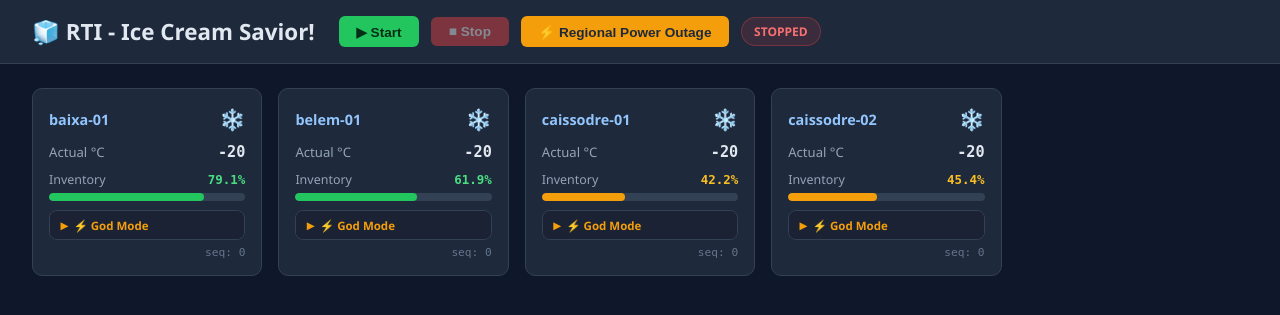
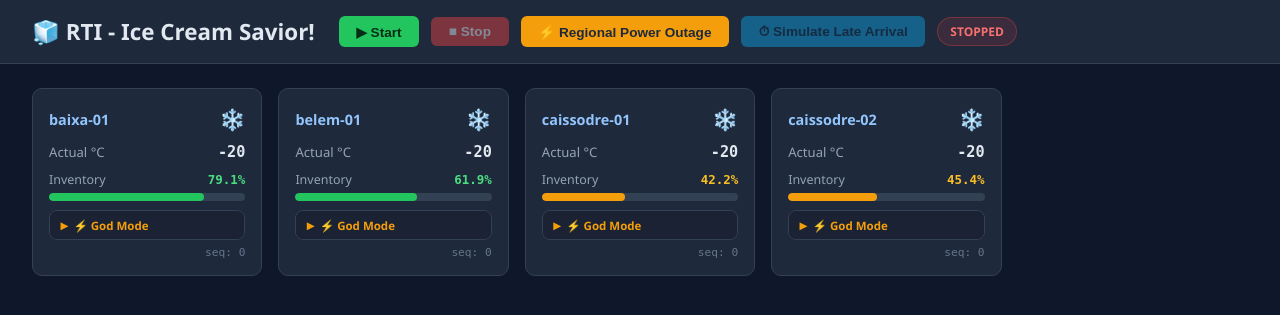
Before and after one commit to silasmendes/rti-ice-cream-savior, a Flask app: page / in a window 1280 px wide. Shown: the top 315 px of the page. Run offline with Flask 3, Linux system fonts and the light colour scheme.

Commit message:
feat: simulate late-arriving telemetry

```diff
--- a/app.py
+++ b/app.py
@@ -94,10 +94,39 @@
 freezers = build_freezers(CFG)
 
 sim_lock = threading.Lock()
+eventhub_lock = threading.Lock()
 sim_running = False
 sim_thread = None
 sim_interval = CFG["telemetryIntervalSeconds"]
 demo_run_id = None
+late_arrival_active = False
+late_arrival_started_at = None
+late_arrival_messages = []
+
+
+def send_eventhub_batch(messages):
+    """Send as many messages as fit in one Event Hub batch."""
+    batch = eh_producer.create_batch()
+    batch_size = 0
+    for message in messages:
+        try:
+            batch.add(EventData(json.dumps(message)))
+        except ValueError:
+            if batch_size == 0:
+                raise
+            break
+        batch_size += 1
+
+    eh_producer.send_batch(batch)
+    return batch_size
+
+
+def send_eventhub_messages(messages):
+    """Send messages in Event Hub-sized batches."""
+    sent_count = 0
+    while sent_count < len(messages):
+        sent_count += send_eventhub_batch(messages[sent_count:])
+    return sent_count
 
 
 def generate_telemetry():
@@ -325,16 +354,23 @@
 
             messages.append(message)
 
-        # Send batch to Event Hub
+        # Send to Event Hub, or hold messages to simulate a disconnected producer.
         if eh_producer and messages and CFG.get("enableEventHub", True):
-            try:
-                batch = eh_producer.create_batch()
-                for msg in messages:
-                    batch.add(EventData(json.dumps(msg)))
-                eh_producer.send_batch(batch)
-                print(f"[EventHub] Sent {len(messages)} events")
-            except Exception as exc:
-                print(f"[EventHub] Error sending batch: {exc}")
+            with eventhub_lock:
+                with sim_lock:
+                    hold_messages = late_arrival_active
+                    if hold_messages:
+                        late_arrival_messages.extend(messages)
+                        queued_count = len(late_arrival_messages)
+
+                if hold_messages:
+                    print(f"[EventHub] Late arrival active: {queued_count} events queued")
+                else:
+                    try:
+                        sent_count = send_eventhub_messages(messages)
+                        print(f"[EventHub] Sent {sent_count} events")
+                    except Exception as exc:
+                        print(f"[EventHub] Error sending batch: {exc}")
 
         # Sleep in small increments so we can stop quickly
         elapsed = 0.0
@@ -361,6 +397,12 @@
                 "running": sim_running,
                 "interval": sim_interval,
                 "demoRunId": demo_run_id,
+                "eventHubConfigured": bool(
+                    eh_producer and CFG.get("enableEventHub", True)
+                ),
+                "lateArrivalActive": late_arrival_active,
+                "lateArrivalStartedAt": late_arrival_started_at,
+                "lateArrivalQueuedCount": len(late_arrival_messages),
             }
         )
 
@@ -391,6 +433,60 @@
         for f in freezers.values():
             f["powerState"] = state
     return jsonify({"powerState": state})
+
+
+@app.route("/api/late-arrival", methods=["POST"])
+def set_late_arrival():
+    global late_arrival_active, late_arrival_started_at
+    data = request.get_json(force=True)
+    active = bool(data.get("active"))
+
+    if active and (not eh_producer or not CFG.get("enableEventHub", True)):
+        return jsonify({"error": "Event Hub is not configured or is disabled"}), 503
+
+    with eventhub_lock:
+        if active:
+            with sim_lock:
+                if not late_arrival_active:
+                    late_arrival_started_at = datetime.now(timezone.utc).isoformat()
+                late_arrival_active = True
+                queued_count = len(late_arrival_messages)
+                started_at = late_arrival_started_at
+            return jsonify({
+                "active": True,
+                "startedAt": started_at,
+                "queuedCount": queued_count,
+            })
+
+        if not eh_producer:
+            return jsonify({"error": "Event Hub is not configured"}), 503
+
+        try:
+            while True:
+                with sim_lock:
+                    pending_messages = list(late_arrival_messages)
+                if not pending_messages:
+                    with sim_lock:
+                        late_arrival_active = False
+                        late_arrival_started_at = None
+                    break
+
+                sent_count = send_eventhub_batch(pending_messages)
+                with sim_lock:
+                    del late_arrival_messages[:sent_count]
+                print(f"[EventHub] Flushed {sent_count} late-arrival events")
+        except Exception as exc:
+            print(f"[EventHub] Error flushing late-arrival events: {exc}")
+            with sim_lock:
+                queued_count = len(late_arrival_messages)
+            return jsonify({
+                "error": "Unable to flush late-arrival events",
+                "active": True,
+                "startedAt": late_arrival_started_at,
+                "queuedCount": queued_count,
+            }), 502
+
+    return jsonify({"active": False, "startedAt": None, "queuedCount": 0})
 
 
 @app.route("/api/interval", methods=["PATCH"])
--- a/templates/index.html
+++ b/templates/index.html
@@ -25,6 +25,15 @@
 .btn-outage:hover{background:#d97706}
 .btn-outage.active{background:#dc2626;color:#fff}
 .btn-outage.active:hover{background:#b91c1c}
+.btn-late{background:#0ea5e9;color:#082f49}
+.btn-late:hover{background:#0284c7;color:#fff}
+.btn-late.active{background:#f59e0b;color:#1e293b}
+.btn-late.active:hover{background:#d97706}
+.btn-late:disabled{opacity:.45;cursor:not-allowed}
+.late-count,.late-duration{padding:.3rem .6rem;border-radius:999px;font-size:.72rem;font-weight:600;white-space:nowrap}
+.late-count{background:#f59e0b22;color:#fbbf24;border:1px solid #f59e0b55}
+.late-duration{background:#0ea5e922;color:#38bdf8;border:1px solid #0ea5e955;font-family:monospace}
+.late-count.hidden,.late-duration.hidden{display:none}
 .status-badge{padding:.3rem .75rem;border-radius:999px;font-size:.75rem;font-weight:600}
 .status-badge.running{background:#22c55e22;color:#4ade80;border:1px solid #22c55e55}
 .status-badge.stopped{background:#ef444422;color:#f87171;border:1px solid #ef444455}
@@ -103,6 +112,9 @@
     <button class="btn-start" id="btnStart" onclick="startSim()">▶ Start</button>
     <button class="btn-stop"  id="btnStop" onclick="stopSim()" disabled>■ Stop</button>
     <button class="btn-outage" id="btnOutage" onclick="toggleOutage()">⚡ Regional Power Outage</button>
+    <button class="btn-late" id="btnLateArrival" onclick="toggleLateArrival()" aria-pressed="false">⏱ Simulate Late Arrival</button>
+    <span class="late-count hidden" id="lateArrivalCount">0 queued</span>
+    <span class="late-duration hidden" id="lateArrivalDuration" role="timer" aria-label="Late arrival duration">00:00</span>
     <span id="statusBadge" class="status-badge stopped">STOPPED</span>
     <span id="runId" class="run-id"></span>
   </div>
@@ -294,6 +306,74 @@
   btn.textContent = outageActive ? '⚡ Restore Power' : '⚡ Power Outage';
 }
 
+let lateArrivalActive = false;
+let lateArrivalQueuedCount = 0;
+let lateArrivalStartedAt = null;
+let lateArrivalBusy = false;
+
+async function toggleLateArrival() {
+  const requestedState = !lateArrivalActive;
+  lateArrivalBusy = true;
+  updateLateArrivalUI(
+    lateArrivalActive,
+    lateArrivalQueuedCount,
+    true,
+    lateArrivalStartedAt
+  );
+
+  try {
+    const res = await fetch('/api/late-arrival', {
+      method: 'POST',
+      headers: {'Content-Type': 'application/json'},
+      body: JSON.stringify({active: requestedState})
+    });
+    const data = await res.json();
+    if (!res.ok) throw new Error(data.error || 'Unable to update late-arrival simulation');
+    lateArrivalActive = data.active;
+    updateLateArrivalUI(data.active, data.queuedCount, true, data.startedAt);
+  } catch (error) {
+    window.alert(error.message);
+  } finally {
+    lateArrivalBusy = false;
+    await poll();
+  }
+}
+
+function updateLateArrivalUI(active, queuedCount, eventHubConfigured, startedAt) {
+  lateArrivalActive = active;
+  lateArrivalQueuedCount = queuedCount;
+  lateArrivalStartedAt = startedAt;
+  const btn = document.getElementById('btnLateArrival');
+  btn.disabled = lateArrivalBusy || !eventHubConfigured;
+  btn.classList.toggle('active', active);
+  btn.setAttribute('aria-pressed', active ? 'true' : 'false');
+  btn.title = eventHubConfigured ? '' : 'Configure and enable Event Hub to use this simulation';
+  btn.textContent = lateArrivalBusy
+    ? (active ? '↗ Releasing Events...' : '⏱ Updating...')
+    : (active ? '↗ Resume Event Hub' : '⏱ Simulate Late Arrival');
+
+  const count = document.getElementById('lateArrivalCount');
+  count.textContent = queuedCount + ' queued';
+  count.classList.toggle('hidden', !active && queuedCount === 0);
+  renderLateArrivalDuration();
+}
+
+function renderLateArrivalDuration() {
+  const timer = document.getElementById('lateArrivalDuration');
+  const startTime = Date.parse(lateArrivalStartedAt);
+  if (!lateArrivalActive || Number.isNaN(startTime)) {
+    timer.classList.add('hidden');
+    timer.textContent = '00:00';
+    return;
+  }
+
+  const elapsedSeconds = Math.max(0, Math.floor((Date.now() - startTime) / 1000));
+  const minutes = Math.floor(elapsedSeconds / 60);
+  const seconds = elapsedSeconds % 60;
+  timer.textContent = String(minutes).padStart(2, '0') + ':' + String(seconds).padStart(2, '0');
+  timer.classList.remove('hidden');
+}
+
 function updateUI(running, runId) {
   document.getElementById('btnStart').disabled = running;
   document.getElementById('btnStop').disabled  = !running;
@@ -317,11 +397,18 @@
       refreshCards(state.freezers);
     }
     updateUI(state.running, state.demoRunId);
+    updateLateArrivalUI(
+      state.lateArrivalActive,
+      state.lateArrivalQueuedCount,
+      state.eventHubConfigured,
+      state.lateArrivalStartedAt
+    );
   } catch(e) { /* ignore transient errors */ }
 }
 
 poll();
 setInterval(poll, 3000);
+setInterval(renderLateArrivalDuration, 1000);
 </script>
 </body>
 </html>
```
Also changed, not shown: README.md.
